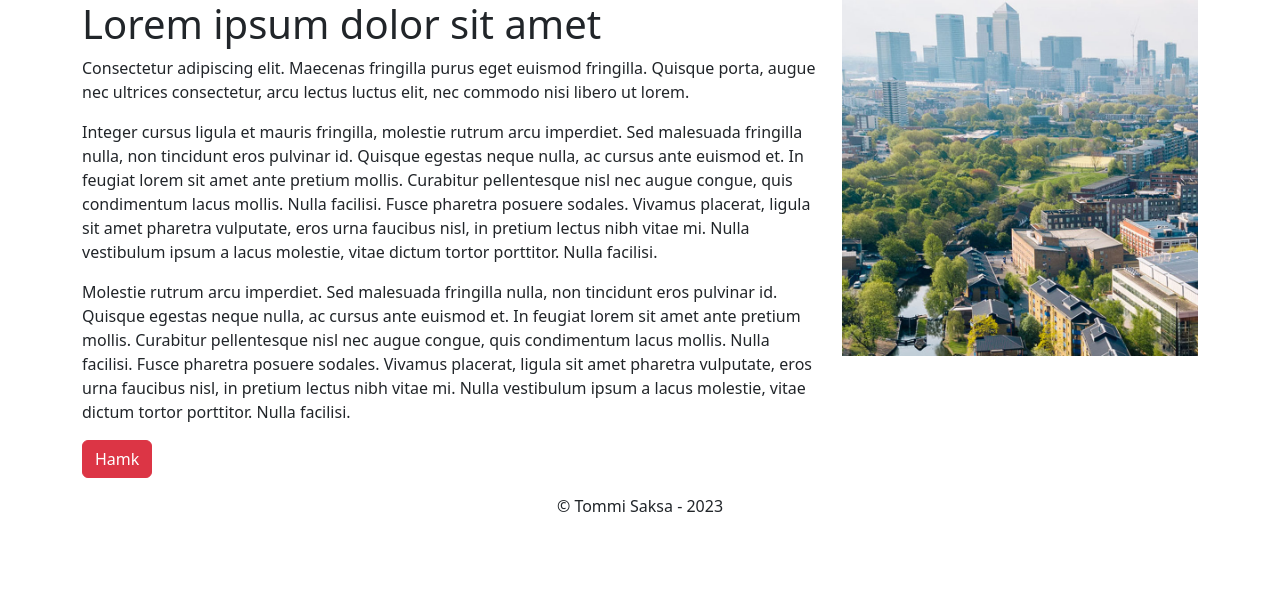
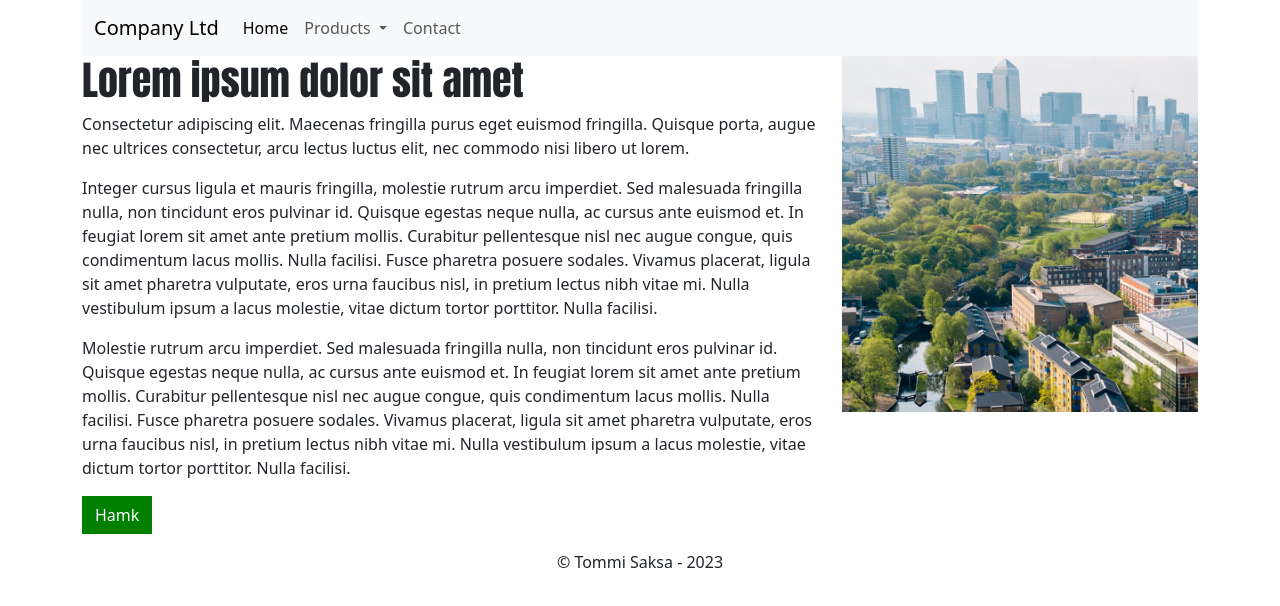
Before and after one commit to TommiHAMK/bootstrap, a plain HTML site: page index.html in a window 1280 px wide. Drawn offline with nearby package versions, Linux system fonts and the light colour scheme.

Commit message:
Some custom CSS

```diff
--- a/index.html
+++ b/index.html
@@ -5,11 +5,45 @@
     <meta name="viewport" content="width=device-width, initial-scale=1">
     <title>Bootstrap demo</title>
     <link href="https://cdn.jsdelivr.net/npm/bootstrap@5.3.0-alpha1/dist/css/bootstrap.min.css" rel="stylesheet" integrity="sha384-GLhlTQ8iRABdZLl6O3oVMWSktQOp6b7In1Zl3/Jr59b6EGGoI1aFkw7cmDA6j6gD" crossorigin="anonymous">
+    <!-- Our own styles to customize Bootstrap -->
+    <link rel="stylesheet" href="style.css">
   </head>
   <body>
 
 
     <div class="container">
+
+        <nav class="navbar navbar-expand-lg bg-body-tertiary">
+            <div class="container-fluid">
+              <a class="navbar-brand" href="#">Company Ltd</a>
+              <button class="navbar-toggler" type="button" data-bs-toggle="collapse" data-bs-target="#navbarSupportedContent" aria-controls="navbarSupportedContent" aria-expanded="false" aria-label="Toggle navigation">
+                <span class="navbar-toggler-icon"></span>
+              </button>
+              <div class="collapse navbar-collapse" id="navbarSupportedContent">
+                <ul class="navbar-nav me-auto mb-2 mb-lg-0">
+                  <li class="nav-item">
+                    <a class="nav-link active" aria-current="page" href="#">Home</a>
+                  </li>
+                  <li class="nav-item dropdown">
+                    <a class="nav-link dropdown-toggle" href="#" role="button" data-bs-toggle="dropdown" aria-expanded="false">
+                      Products
+                    </a>
+                    <ul class="dropdown-menu">
+                      <li><a class="dropdown-item" href="#">Product 1</a></li>
+                      <li><a class="dropdown-item" href="#">Product 2</a></li>
+                    </ul>
+                  </li>
+                  <li class="nav-item">
+                    <a class="nav-link">Contact</a>
+                  </li>
+                </ul>
+
+              </div>
+            </div>
+          </nav>
+
+
+
         <div class="row">
             <div class="col-md-8">
 
--- /dev/null
+++ b/style.css
@@ -0,0 +1,19 @@
+body {
+
+}
+
+h1
+{
+    font-family: Impact, Haettenschweiler, 'Arial Narrow Bold', sans-serif;
+}
+
+.btn {
+    background-color: green;
+    border-color: green;
+    /*
+       !important means that if there are multiple border-radius,
+       this on is the most important
+       Use !important only if you can't override styles
+    */
+    border-radius: 0 !important;
+}
```
